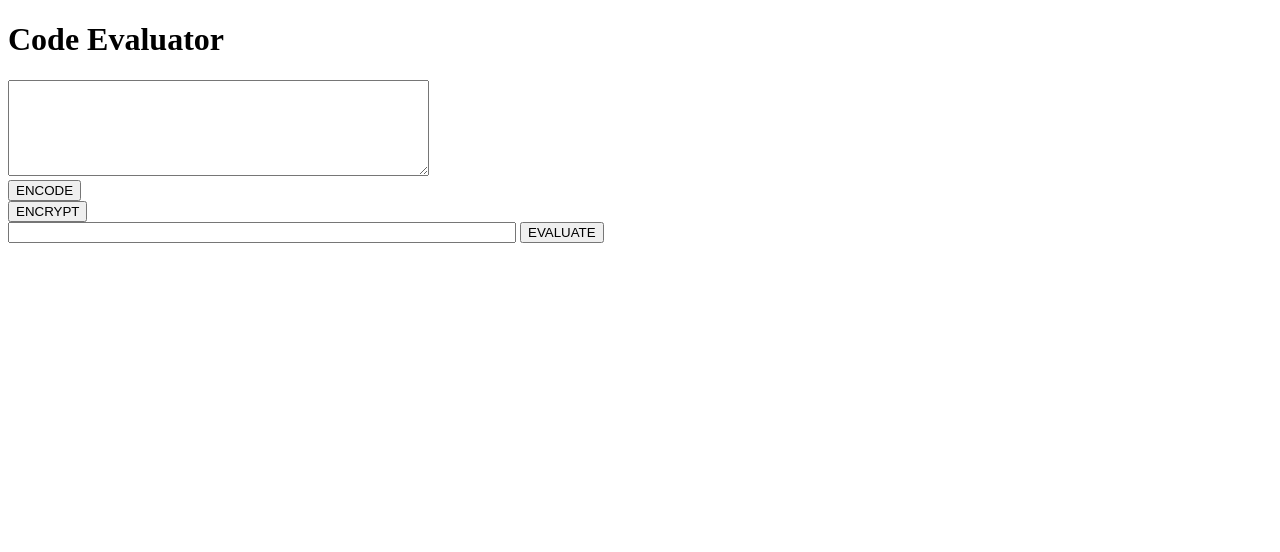
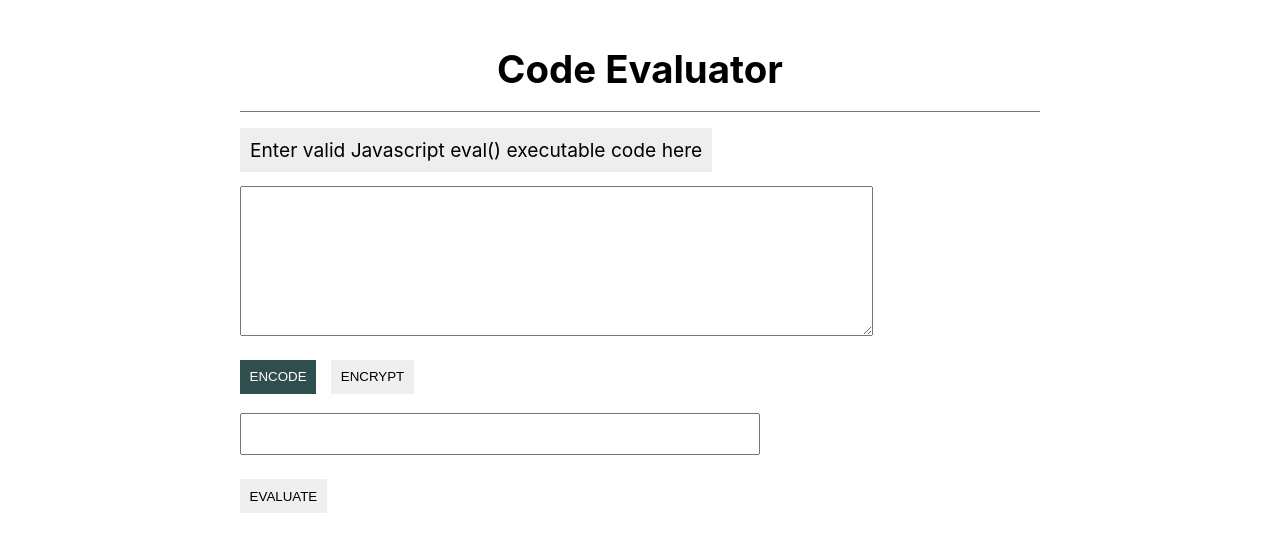
Before and after one commit to DeepakBarwal/Code-Evaluator, a website: page public/index.html in a window 1280 px wide. Drawn offline with Linux system fonts and the light colour scheme.

Commit message:
style: basic, cleanup

```diff
--- a/public/index.html
+++ b/public/index.html
@@ -4,19 +4,28 @@
     <meta charset="UTF-8" />
     <meta name="viewport" content="width=device-width, initial-scale=1.0" />
     <title>Base64</title>
+    <link rel="stylesheet" href="style.css" />
     <script async defer src="script.js"></script>
   </head>
   <body>
-    <h1>Code Evaluator</h1>
+    <div class="container">
+      <h1 class="heading">Code Evaluator</h1>
+      <label for="inpCode" class="prompt"
+        >Enter valid Javascript eval() executable code here
+      </label>
+      <br />
+      <br />
       <textarea id="inpCode" rows="6" cols="50"></textarea>
       <br />
-    <button id="btnEncode">ENCODE</button>
-    <br />
-    <button id="btnEncrypt">ENCRYPT</button>
+      <button class="btn encode" id="btnEncode">ENCODE</button>
+      <button class="btn encrypt" id="btnEncrypt">ENCRYPT</button>
       <br />
       <form action="/eval" method="GET">
         <input style="width: 500px" type="text" name="code" id="code" />
-      <button type="submit">EVALUATE</button>
+        <br />
+        <br />
+        <button class="btn submit" type="submit">EVALUATE</button>
       </form>
+    </div>
   </body>
 </html>
--- /dev/null
+++ b/public/style.css
@@ -0,0 +1,59 @@
+html {
+  font-family: -apple-system, BlinkMacSystemFont, 'Segoe UI', Roboto, Oxygen,
+    Ubuntu, Cantarell, 'Open Sans', 'Helvetica Neue', sans-serif;
+  font-size: larger;
+}
+
+.container {
+  max-width: 800px;
+  margin: 10px auto;
+  padding: 10px;
+}
+
+.heading {
+  text-align: center;
+  padding-bottom: 1rem;
+  border-bottom: 1px solid #777;
+}
+
+.prompt {
+  background-color: #eee;
+  padding: 10px;
+}
+
+textarea {
+  padding: 8px;
+  font-size: 1rem;
+  resize: vertical;
+  margin-bottom: 1rem;
+}
+
+textarea:focus {
+  outline: none;
+}
+
+.btn {
+  padding: 0.5rem;
+  margin-right: 0.5rem;
+  margin-bottom: 1rem;
+  border: none;
+}
+
+.encode {
+  background-color: darkslategrey;
+  color: #fff;
+}
+
+form input {
+  padding: 8px;
+  font-size: 1rem;
+}
+
+form input:focus {
+  outline: none;
+}
+
+.submit-btn {
+  background-color: darkslategrey;
+  color: #fff;
+}
```
Also changed, not shown: server.js (+8 -2 lines), 2 other files. Lines whose indentation alone changed are shown as unchanged.
